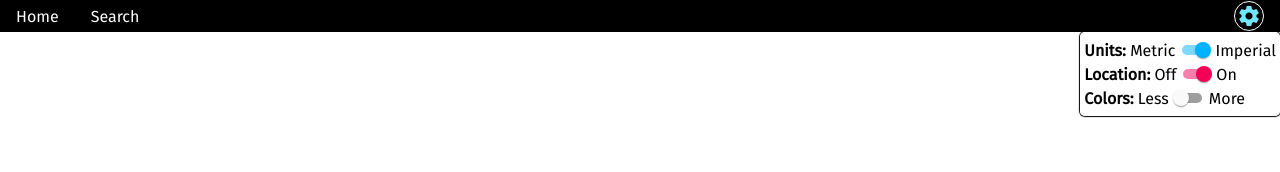
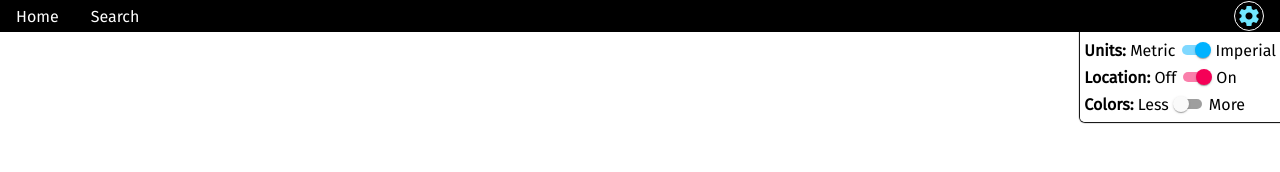
Before and after one commit to fa-sharp/lightning-weather, a Next.js app: page /search in a window 1280 px wide. Both pictures are taken after a click on the button "settings". Shown: the top 172 px of the page. Built offline with nearby package versions, Linux system fonts and the light colour scheme.

Commit message:
🔧 small tweaks

```diff
--- a/components/Settings/Settings.module.scss
+++ b/components/Settings/Settings.module.scss
@@ -7,7 +7,7 @@
     z-index: 10;
 
     padding: 6px 4px;
-    border-radius: 5px;
+    border-bottom-left-radius: 5px;
     box-shadow: 0 0 1px 1px black;
 
     color: black;
--- a/components/Settings/Settings.tsx
+++ b/components/Settings/Settings.tsx
@@ -37,7 +37,7 @@ const Settings = ({options, changeOption, showing}: Props) => {
 
     return (
         <div className={`${styles.settings} ${showing ? styles.showing : ""}`}>
-            <FormGroup style={{alignItems: "flex-start"}}>
+            <FormGroup style={{alignItems: "flex-start", gap: 3 }}>
                 <Grid component="label" container alignItems="center" spacing={0}>
                     <Grid item><b>Units: </b>Metric</Grid>
                     <Grid item>
--- a/components/WeatherDisplay/WeatherDisplay.tsx
+++ b/components/WeatherDisplay/WeatherDisplay.tsx
@@ -52,8 +52,7 @@ const WeatherDisplay = ({ city, units = WeatherUnits.IMPERIAL, withColor = false
     }
 
     const cityTitle = city === 'detect' ?
-        "📍My Location" :
-        `${city.name}${(city.state !== "") ? (', ' + city.state) : ""}`;
+        "📍My Location" : `${city.name}${(city.state !== "") ? (', ' + city.state) : ""}`;
 
     return (
         <section className={`${styles.weatherDisplay} ${withColor ? styles.withColor : ""} ${(showForecast || isGrowing) ? styles.expanded : ""}`}
```
